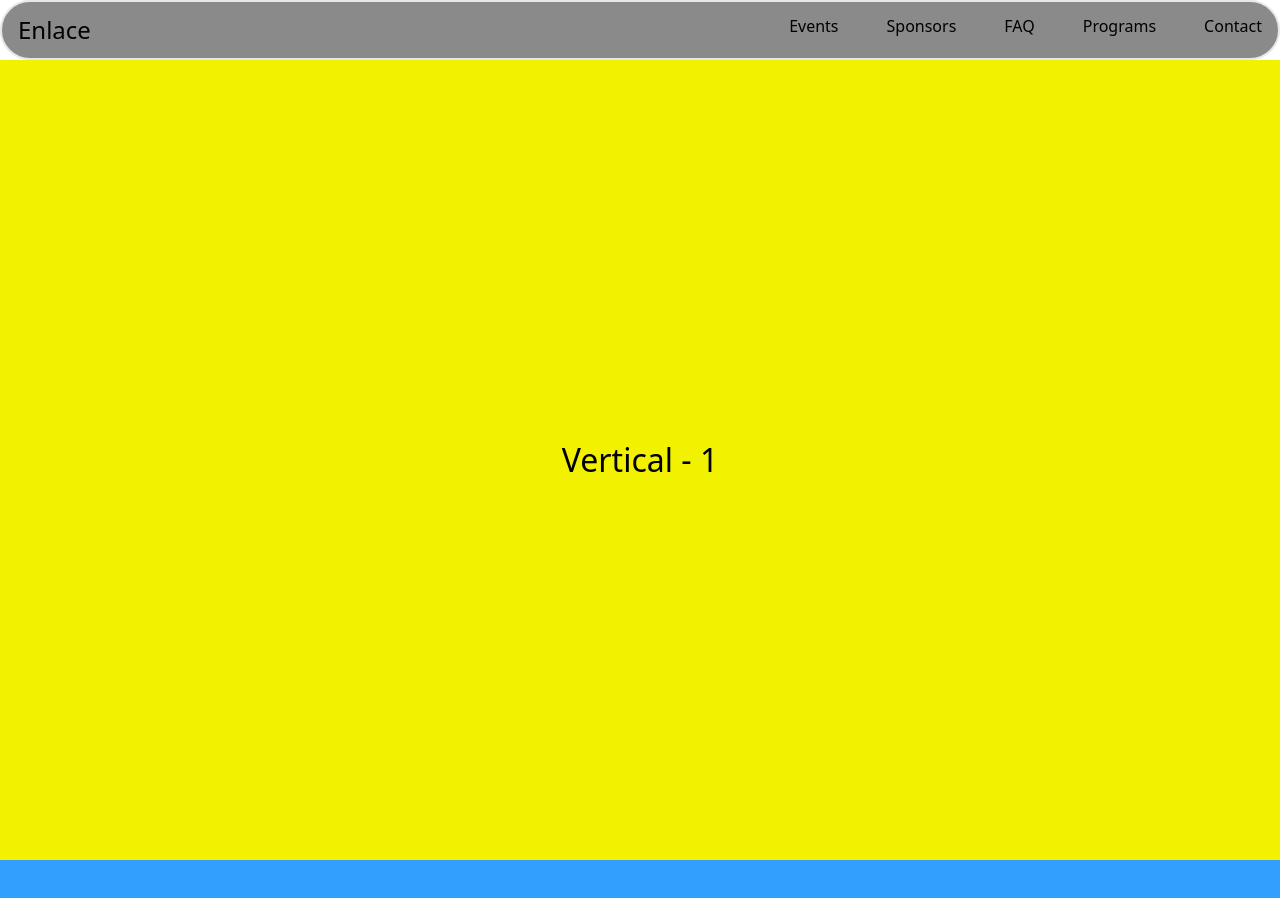
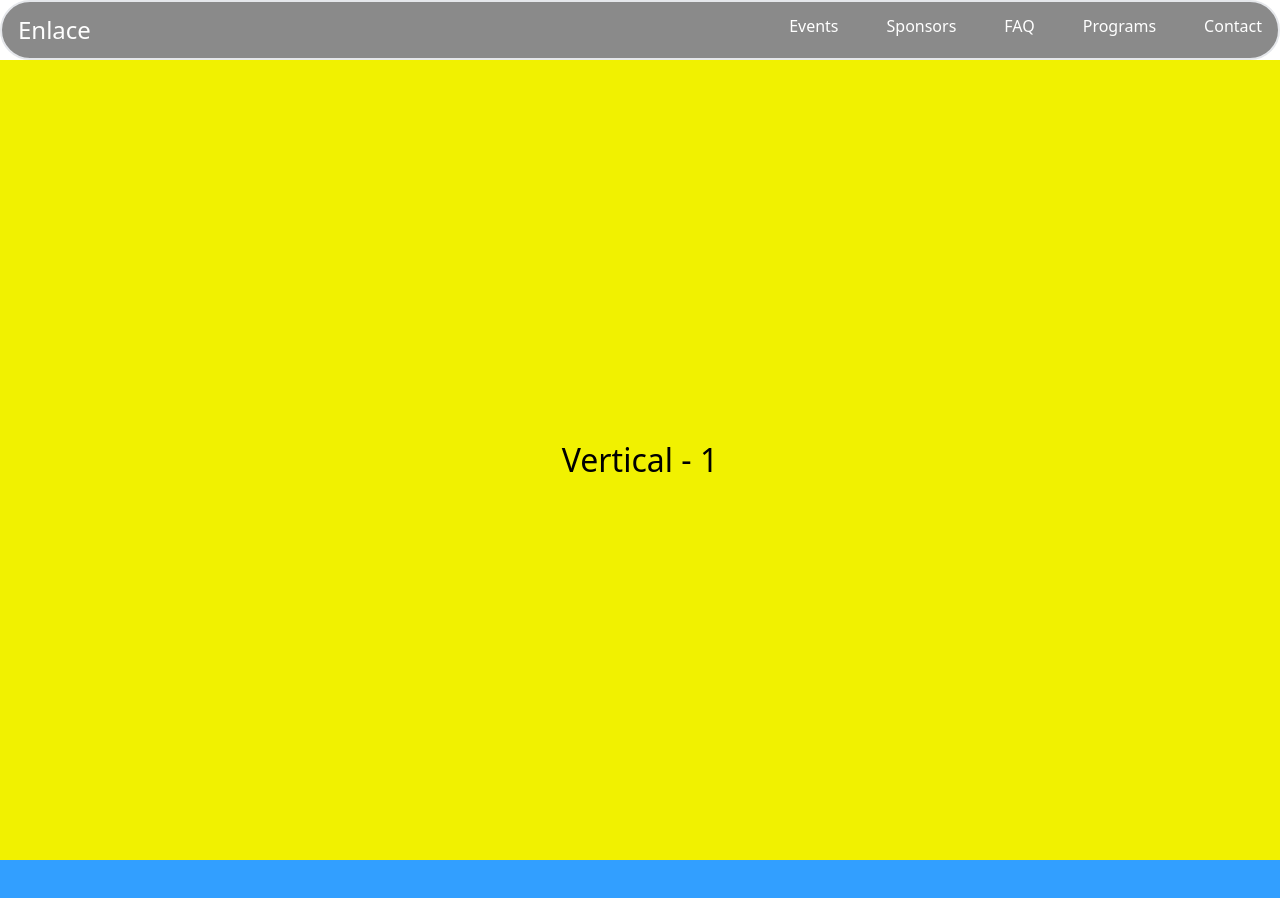
Before and after one commit to iiitkottayam/Enlace, a React (Create React App) app in the folder Enlace-main/: page / in a window 1280 px wide. Shown: the top 898 px of the page. Built offline with nearby package versions, Linux system fonts and the light colour scheme.

Commit message:
finishing navbar

```diff
--- a/Enlace-main/src/components/Navbar.jsx
+++ b/Enlace-main/src/components/Navbar.jsx
@@ -2,12 +2,12 @@ import React from "react"
 
 export default function Navbar(){
 return(
-  <nav className="container flex sticky top-0 align-baseline justify-between px-4 py-3  mx-auto border-solid border-2 border-border-nav[0.69] bg-bg-nav/[0.6] rounded-full">
-  <div className="align-middle">
+  <nav className=" container flex sticky top-0 align-baseline justify-between px-4 py-3  mx-auto border-solid border-2 border-border-nav[0.69] bg-bg-nav/[0.6] rounded-full">
+  <div className="text-white">
     <h3 className="text-2xl font-medium text-500 ">
       {/* <img  className="h-12 w-12 float-left pr-2" src="https://tailwindui.com/img/logos/workflow-mark-indigo-500.svg" alt="logo" />  */}Enlace</h3>
   </div>
-  <div class="hidden space-x-12 lg:flex">
+  <div class="hidden space-x-12 text-white lg:flex">
     <a href="">Events</a>
     <a href="">Sponsors</a>
     <a href="">FAQ</a>
```
